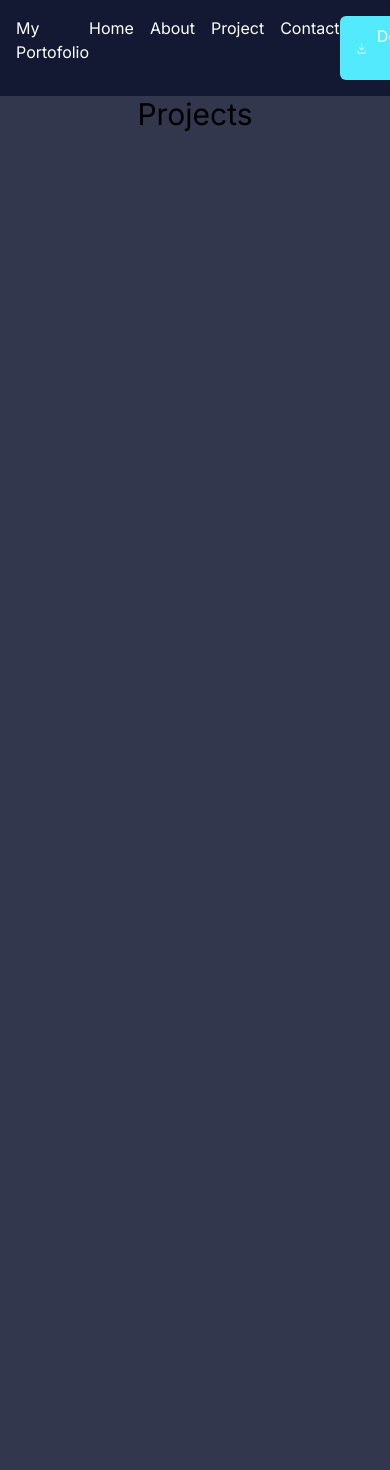
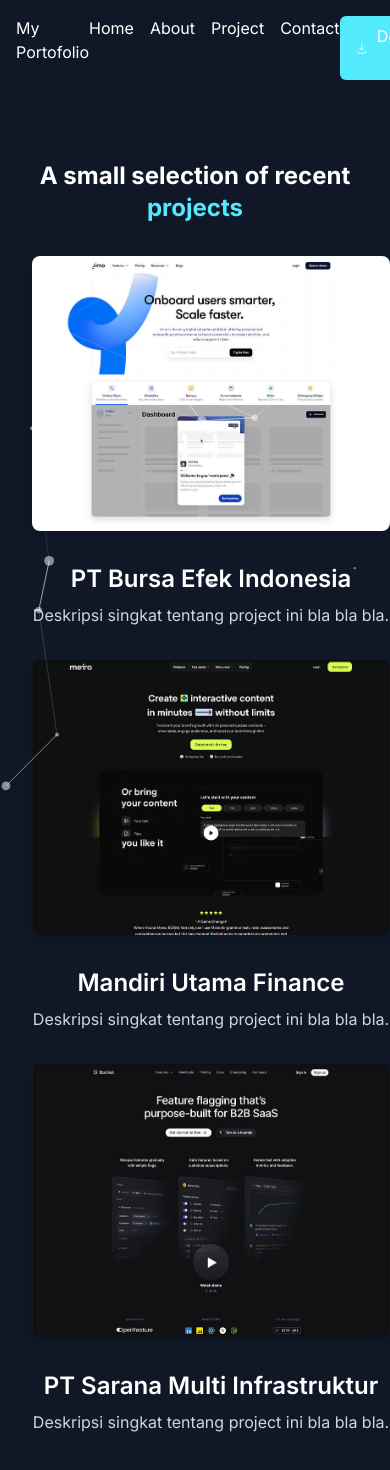
Before and after one commit to meisyaamanda/my-portfolio, a Next.js app: page /project in a window 390 px wide. Shown: the top 1470 px of the page. Before the commit the page ends 844 px from the top, so only its background shows below. Built offline with nearby package versions, Linux system fonts and the light colour scheme.

Commit message:
feat: add project page

```diff
--- a/src/app/home/display-photo/page.tsx
+++ b/src/app/home/display-photo/page.tsx
@@ -25,7 +25,7 @@
           <span className="ml-2 text-cyan-300">
             <Typewriter
               options={{
-                strings: ["Frontend Developer."],
+                strings: ["Web Development."],
                 autoStart: true,
                 loop: true,
                 delay: 50,
--- a/src/app/layout.tsx
+++ b/src/app/layout.tsx
@@ -21,7 +21,9 @@
 }>) {
   return (
     <html lang="en">
-      <body className={`${font.className} antialiased bg-[#0f142ed9]`}>
+      <body
+        className={`${font.className} antialiased bg-gray-900 text-gray-300 overflow-x-hidden overflow-y-scroll]`}
+      >
         <Navigation />
         {children}
       </body>
--- a/src/app/navigation/page.tsx
+++ b/src/app/navigation/page.tsx
@@ -4,7 +4,7 @@
 function Navigation() {
   return (
     <>
-      <header className="sticky top-0 z-50 bg-[#0f142ed9] flex p-4 justify-between text-white">
+      <header className="sticky top-0 z-50 bg-gray-900 flex p-4 justify-between text-white">
         <h3> My Portofolio</h3>
         <nav className="flex gap-4">
           <Link href={"/"}>Home</Link>
--- a/src/app/page.tsx
+++ b/src/app/page.tsx
@@ -1,9 +1,11 @@
 import * as React from "react";
 import Photo from "./home/display-photo/page";
+import ProjectsPage from "./project/page";
 function Page() {
   return (
-    <div>
+    <div className="overflow-hidden">
       <Photo />
+      <ProjectsPage />
     </div>
   );
 }
--- a/src/app/project/page.tsx
+++ b/src/app/project/page.tsx
@@ -1,7 +1,67 @@
+import Image from "next/image";
+import ParticlesBg from "../home/particle-bg";
+
 function ProjectsPage() {
   return (
-    <div>
-      <p className="text-3xl text-center">Projects</p>
+    <div className="pb-16 pt-16">
+      <ParticlesBg />
+      <h1 className="text-center text-2xl sm:text-4xl md:text-5xl font-bold text-white">
+        A small selection of recent{" "}
+        <span className="text-cyan-300">projects</span>
+      </h1>
+      <div>
+        <div className="mt-8 pl-8 gap-8 item-center flex flex-col md:flex-row">
+          <Image
+            src="/images/p1.jpg"
+            alt="img"
+            width={800}
+            height={650}
+            className="rounded-lg shadow-lg"
+          />
+          <div className="text-center md:text-left">
+            <h2 className="text-2xl font-semibold text-white">
+              PT Bursa Efek Indonesia
+            </h2>
+            <p className="mt-2 text-gray-300">
+              Deskripsi singkat tentang project ini bla bla bla.
+            </p>
+          </div>
+        </div>
+        <div className="mt-8 pl-8 gap-8 item-center flex flex-col md:flex-row-reverse">
+          <Image
+            src="/images/p2.jpg"
+            alt="img"
+            width={800}
+            height={650}
+            className="rounded-lg shadow-lg"
+          />
+          <div className="text-center md:text-left">
+            <h2 className="text-2xl font-semibold text-white">
+              Mandiri Utama Finance
+            </h2>
+            <p className="mt-2 text-gray-300">
+              Deskripsi singkat tentang project ini bla bla bla.
+            </p>
+          </div>
+        </div>
+        <div className="mt-8 pl-8 gap-8 item-center flex flex-col md:flex-row">
+          <Image
+            src="/images/p3.jpg"
+            alt="img"
+            width={800}
+            height={650}
+            className="rounded-lg shadow-lg"
+          />
+          <div className="text-center md:text-left">
+            <h2 className="text-2xl font-semibold text-white">
+              PT Sarana Multi Infrastruktur
+            </h2>
+            <p className="mt-2 text-gray-300">
+              Deskripsi singkat tentang project ini bla bla bla.
+            </p>
+          </div>
+        </div>
+      </div>
     </div>
   );
 }
```
